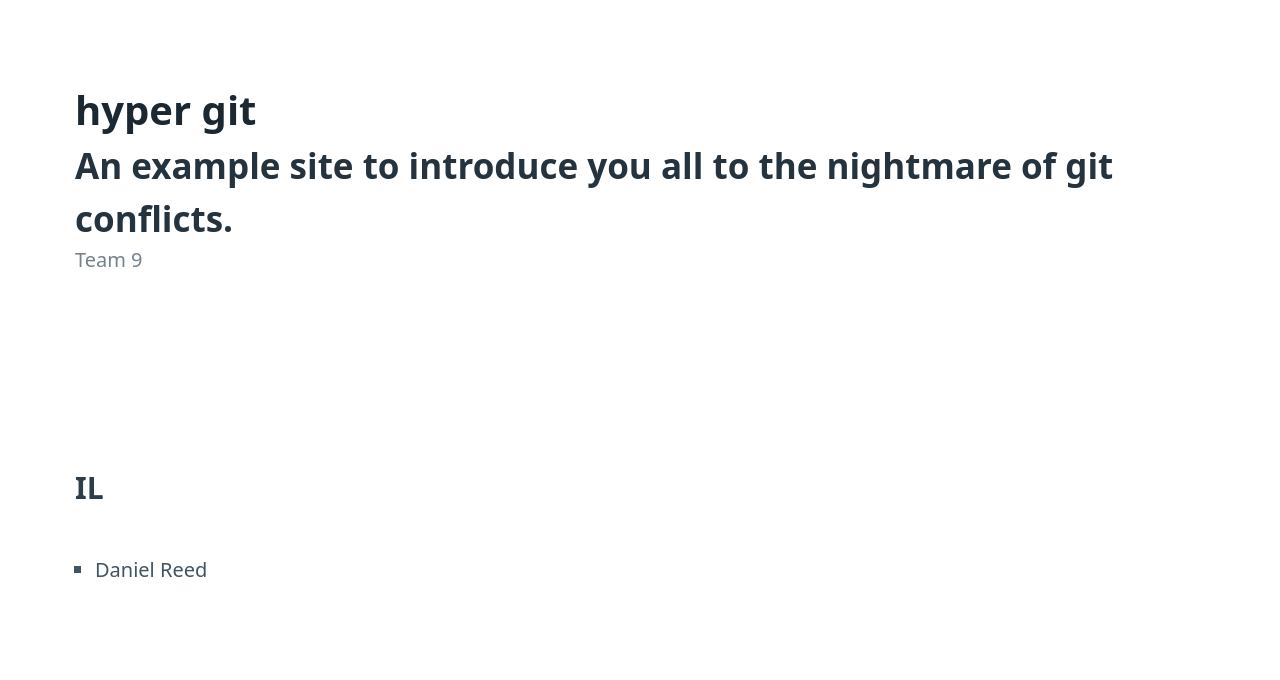
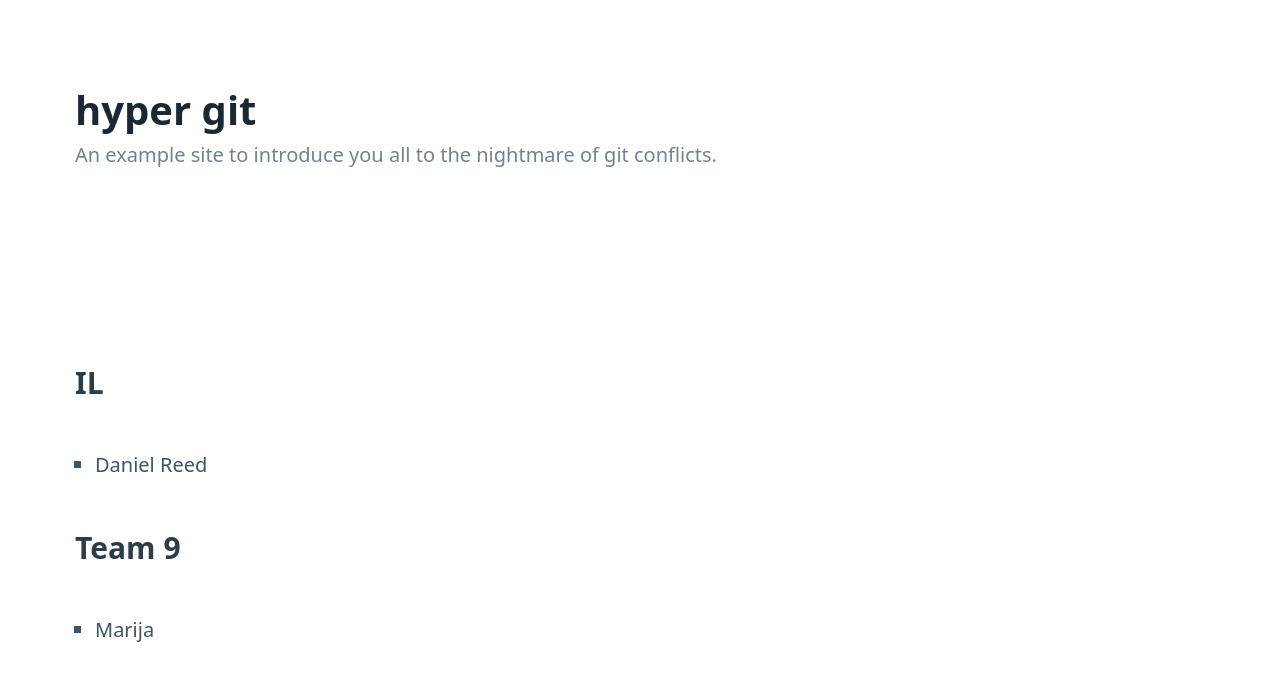
Before and after one commit to kwaimind/hyper-git, a website: page index.html in a window 1280 px wide. Drawn offline with nearby package versions, Linux system fonts and the light colour scheme.

Commit message:
feat/Marija added

```diff
--- a/index.html
+++ b/index.html
@@ -18,7 +18,6 @@
           An example site to introduce you all to the nightmare of git
           conflicts.
         </h2>
-        <h2>Team 9</h2>
       </hgroup>
     </header>
 
@@ -27,6 +26,10 @@
       <ul>
         <li>Daniel Reed</li>
       </ul>
+      <h3>Team 9</h3>
+      <ul>
+        <li>Marija</li>
+      </ul>
     </main>
   </body>
 </html>
```
